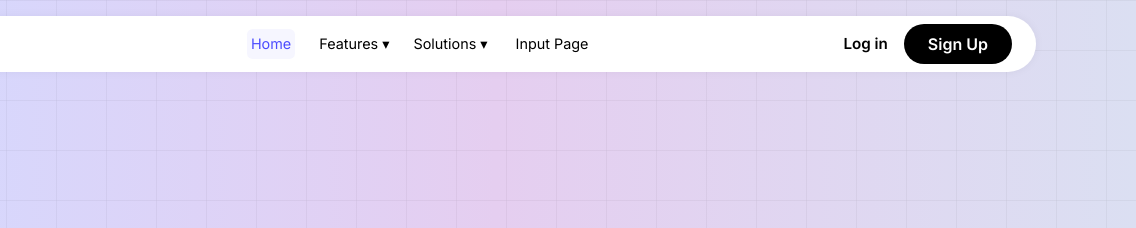
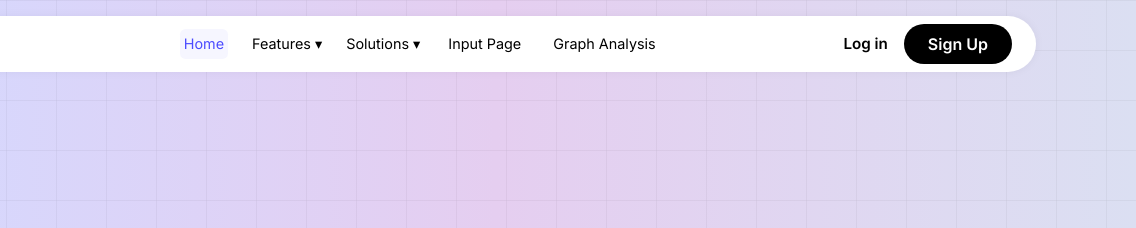
Before and after one commit to 23MH1A05L3/Iship_BudgetBuddy, a plain HTML site: page index.html in a window 1280 px wide. Shown: the top 228 px of the page, 144-1280 px from the left. Drawn offline with nearby package versions, Linux system fonts and the light colour scheme.

Commit message:
Update index.html

```diff
--- a/index.html
+++ b/index.html
@@ -33,6 +33,7 @@
         </div>
       </li>
       <li><a href="inputpage.html">Input Page</a></li>
+      <li><a href="graphpage.html">Graph Analysis</a></li>
     </ul>
     <div class="auth-buttons">
       <a href="#" class="btn-login">Log in</a>
```
